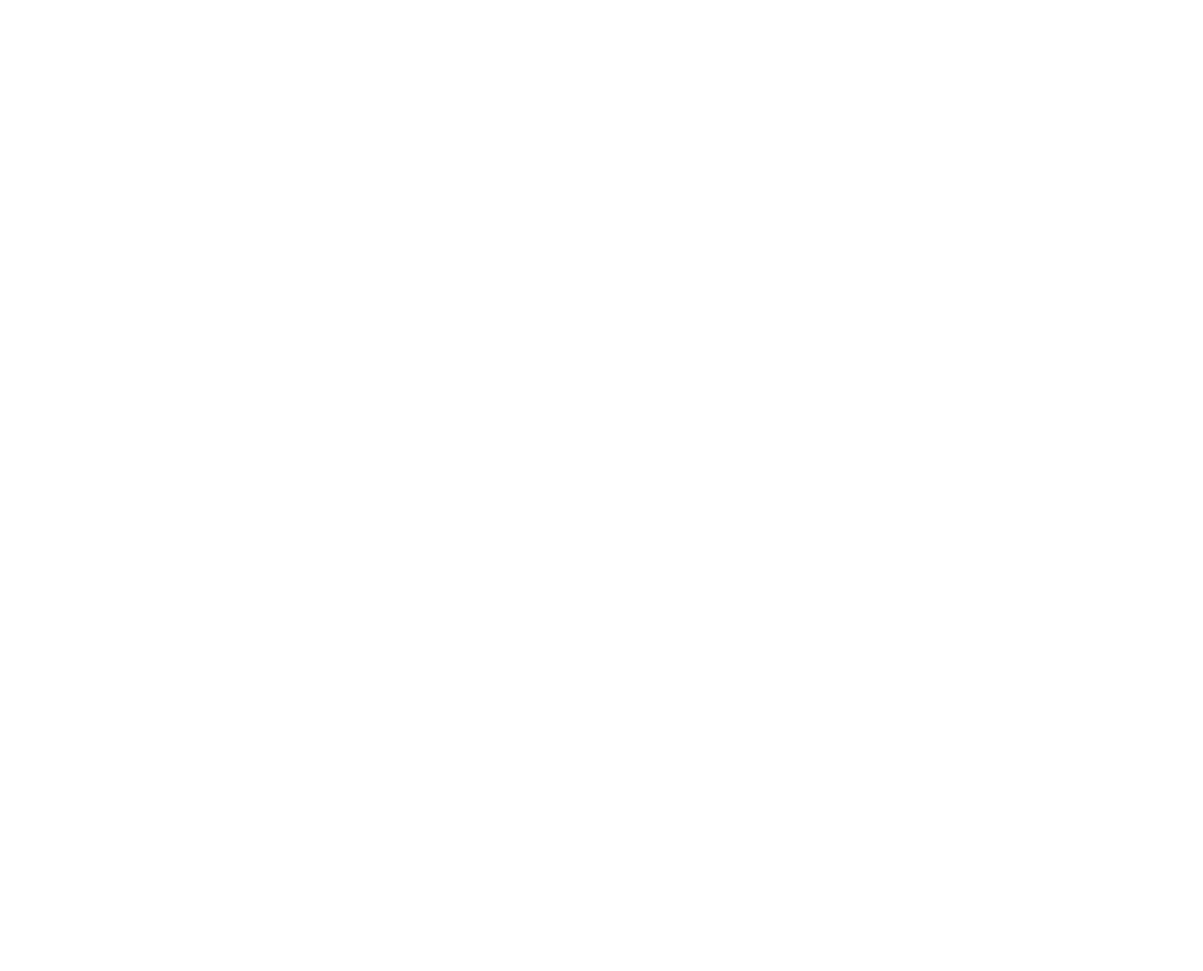
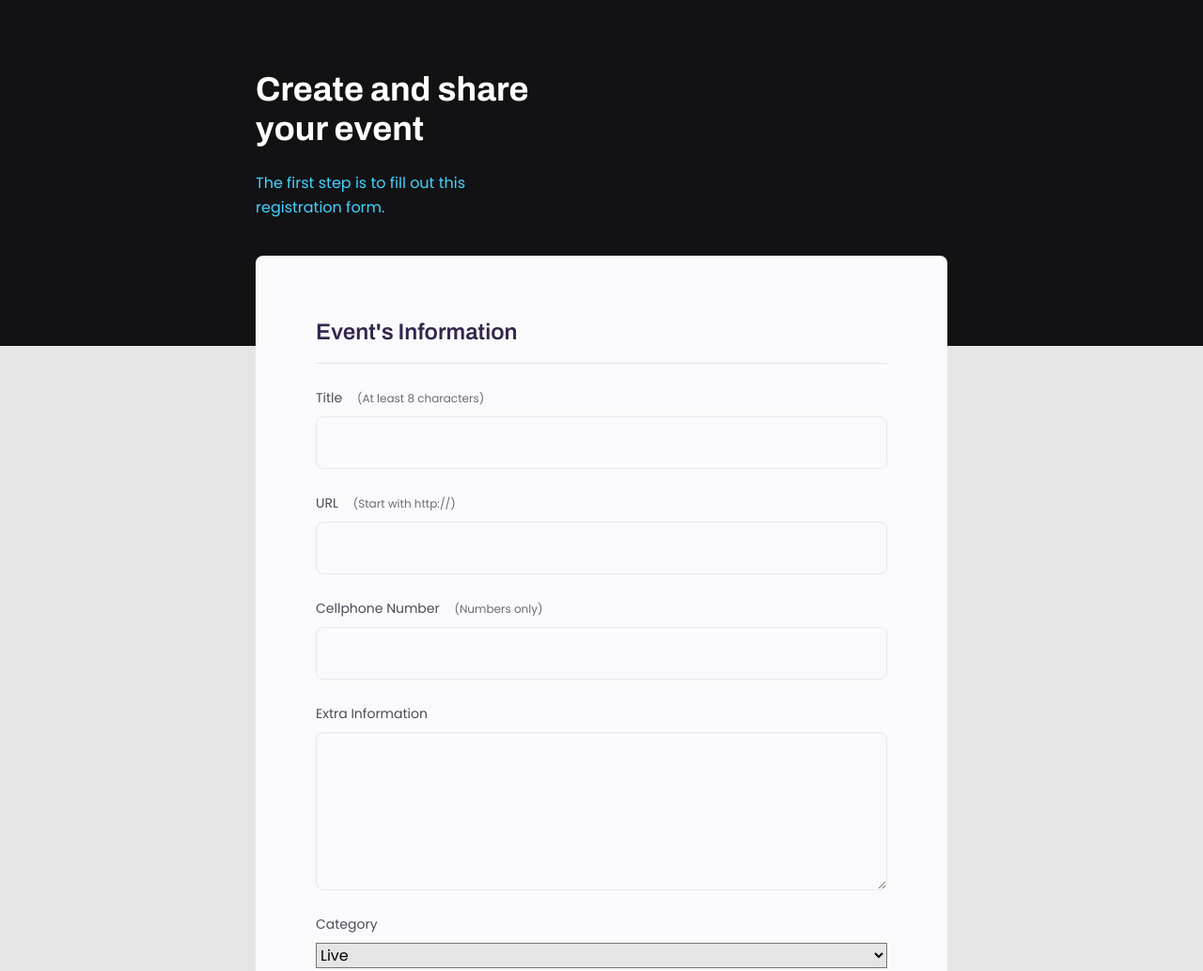
Before and after one commit to robcollazo/Form01, a plain HTML site: page index.html in a window 1280 px wide. Shown: the top 1033 px of the page at 94% size. Before the commit the page ends 800 px from the top, so only its background shows below. Drawn offline with Linux system fonts and the light colour scheme.

Commit message:
Some HTML tags and CSS were added

```diff
--- a/index.html
+++ b/index.html
@@ -4,7 +4,59 @@
     <link rel="stylesheet" href="style.css" />
     <meta charset="UTF-8" />
     <meta name="viewport" content="width=device-width, initial-scale=1.0" />
+
+    <link rel="preconnect" href="https://fonts.googleapis.com" />
+    <link rel="preconnect" href="https://fonts.gstatic.com" crossorigin />
+    <link
+      href="https://fonts.googleapis.com/css2?family=Archivo:ital,wght@0,100..900;1,100..900&family=Poppins:ital,wght@0,100;0,200;0,300;0,400;0,500;0,600;0,700;0,800;0,900;1,100;1,200;1,300;1,400;1,500;1,600;1,700;1,800;1,900&display=swap"
+      rel="stylesheet"
+    />
     <title>Document</title>
   </head>
-  <body></body>
+  <body>
+    <div class="page">
+      <header>
+        <h1>Create and share your event</h1>
+        <p>The first step is to fill out this registration form.</p>
+      </header>
+      <form action="">
+        <fieldset>
+          <div id="fieldset-wrapper">
+            <legend>Event's Information</legend>
+
+            <div id="input-wrapper">
+              <label for="event-title"
+                >Title <span>(At least 8 characters)</span></label
+              >
+              <input type="text" id="event-title" />
+            </div>
+            <div id="input-wrapper">
+              <label for="event-url"
+                >URL <span>(Start with http://)</span></label
+              >
+              <input type="text" id="event-url" />
+            </div>
+            <div id="input-wrapper">
+              <label for="event-whatsapp"
+                >Cellphone Number <span>(Numbers only)</span></label
+              >
+              <input type="text" id="event-whatsapp" />
+            </div>
+            <div id="input-wrapper">
+              <label for="event-extra">Extra Information </label>
+              <textarea id="event-extra"></textarea>
+            </div>
+            <div id="input-wrapper">
+              <label for="event-category">Category</label>
+              <select id="event-category">
+                <option value="live">Live</option>
+                <option value="podcast">Podcast</option>
+                <option value="mentorship">Mentorship</option>
+              </select>
+            </div>
+          </div>
+        </fieldset>
+      </form>
+    </div>
+  </body>
 </html>
--- a/style.css
+++ b/style.css
@@ -0,0 +1,116 @@
+* {
+  box-sizing: border-box;
+  margin: 0;
+  padding: 0;
+}
+
+body,
+input,
+button,
+select,
+textarea {
+  font-family: Poppins;
+  font-size: 16px;
+  font-weight: 400;
+
+  background: #e5e5e5;
+}
+
+body::before {
+  content: '';
+  width: 100%;
+  height: 368px;
+
+  position: absolute;
+  top: 0;
+  left: 0;
+  z-index: -1;
+  background: #121214;
+}
+.page {
+  width: 736px;
+  margin: auto;
+}
+
+header {
+  width: 319px;
+  margin-top: 74px;
+}
+
+header h1 {
+  color: #fff;
+  font-family: Archivo;
+  font-size: 36px;
+  font-weight: 700;
+  line-height: 42px;
+  margin-bottom: 24px;
+}
+
+header p {
+  color: #42d3ff;
+  line-height: 26px;
+}
+
+form {
+  margin-top: 38px;
+  background: #fafafc;
+  min-height: 300px;
+  border-radius: 8px;
+  padding: 64px;
+}
+
+fieldset {
+  border: none;
+}
+
+fieldset legend {
+  color: #32264d;
+  font-family: Archivo;
+  font-size: 24px;
+  font-weight: 600;
+  line-height: 34px;
+
+  width: 100%;
+  border-bottom: 1px solid #e6e6f0;
+  padding-bottom: 16px;
+}
+
+#fieldset-wrapper {
+  display: flex;
+  flex-direction: column;
+  gap: 24px;
+}
+#input-wrapper {
+  display: flex;
+  flex-direction: column;
+}
+
+#input-wrapper label {
+  color: #4e4958;
+  font-size: 14px;
+  line-height: 24px;
+  margin-bottom: 8px;
+}
+
+#input-wrapper label span {
+  margin-left: 12px;
+  color: #6c6a71;
+  font-size: 12px;
+  line-height: 20px;
+}
+
+#input-wrapper input,
+#input-wrapper textarea {
+  border-radius: 8px;
+  border: 1px solid #e6e6f0;
+  background: #fafafc;
+  height: 56px;
+  padding: 0 24px;
+  color: #6c6a71;
+  line-height: 26px;
+}
+
+#input-wrapper textarea {
+  padding: 0;
+  height: 168px;
+}
```
